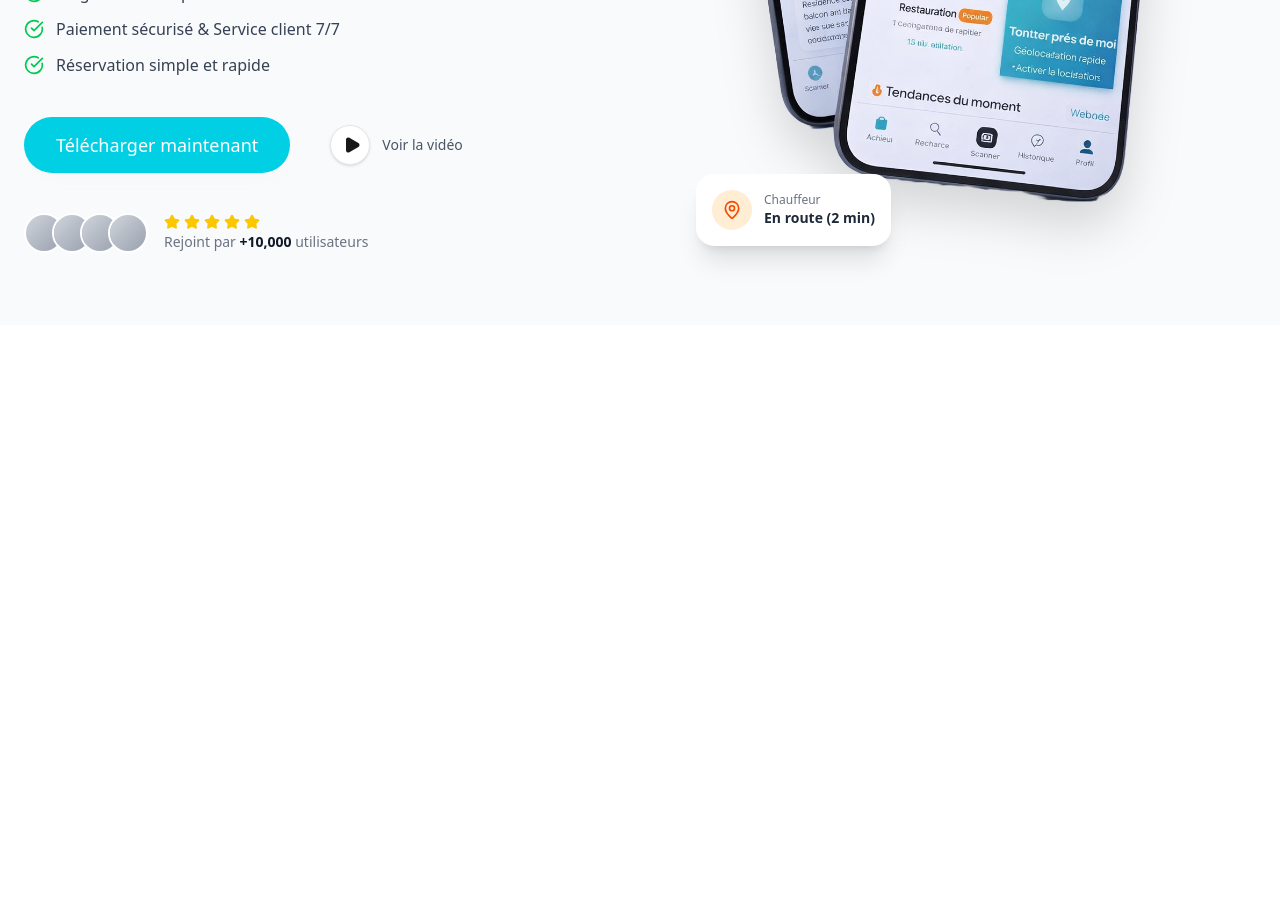
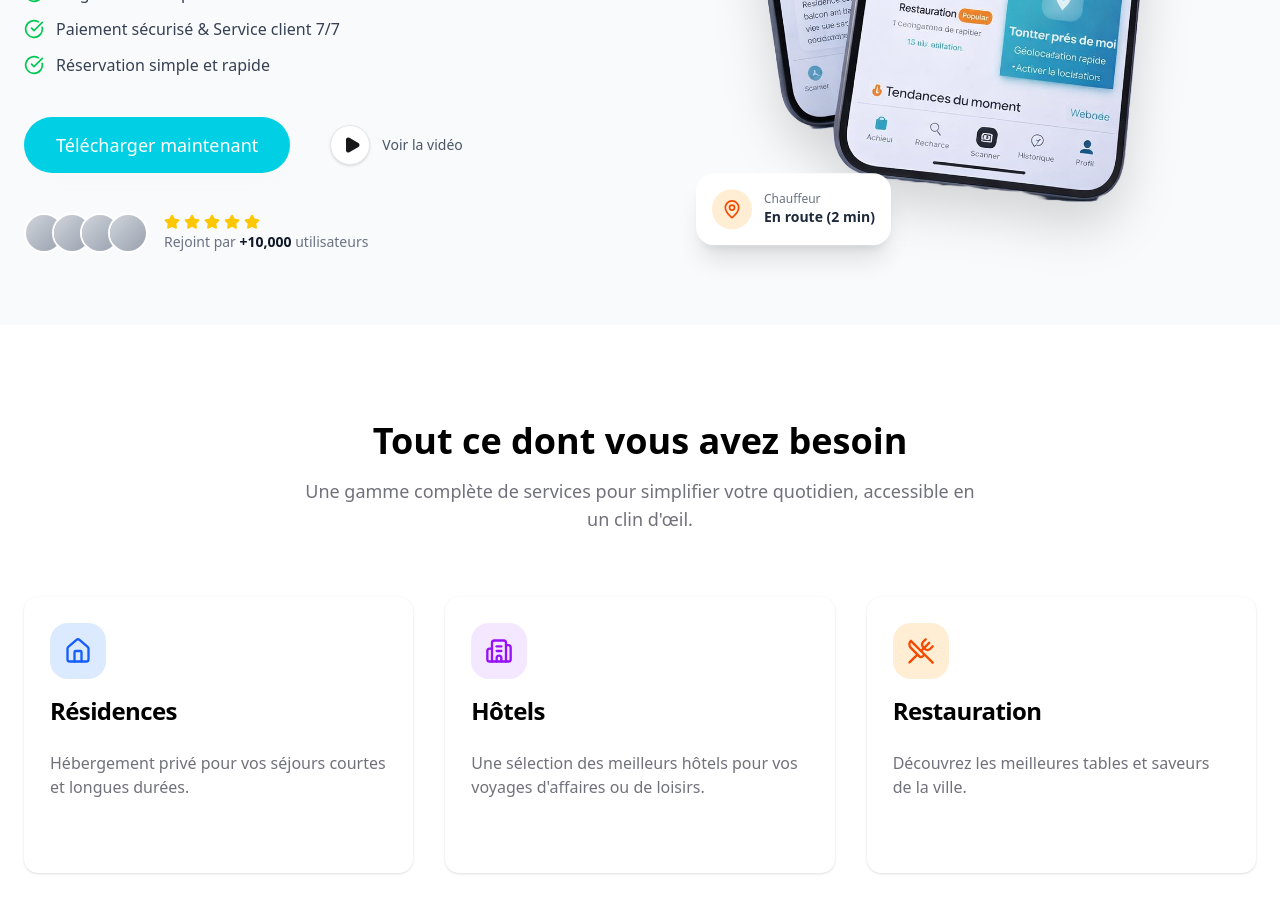
Before and after one commit to Level237/Yatout, a Next.js app: page / in a window 1280 px wide. Shown: the part 580-1492 px from the top of the page. Before the commit the page ends 905 px from the top, so only its background shows below. Built offline with nearby package versions, Linux system fonts and the light colour scheme.

Commit message:
feat: add ServicesShowcase component to the homepage and introduce a new Card UI component.

```diff
--- a/app/page.tsx
+++ b/app/page.tsx
@@ -1,11 +1,13 @@
 import Header from "@/components/Header";
 import Hero from "@/components/Hero";
+import ServicesShowcase from "@/components/ServicesShowcase";
 
 export default function Home() {
   return (
     <main className="min-h-screen bg-gray-50">
       <Header />
       <Hero />
+      <ServicesShowcase />
       <div className="container mx-auto px-4">
         {/* Future sections */}
       </div>
--- /dev/null
+++ b/components/ServicesShowcase.tsx
@@ -0,0 +1,113 @@
+"use client"
+
+import { motion } from "framer-motion"
+import { Home, Building2, UtensilsCrossed, ArrowRight } from "lucide-react"
+import { Card, CardContent, CardDescription, CardHeader, CardTitle } from "@/components/ui/card"
+import { Button } from "@/components/ui/button"
+
+const services = [
+  {
+    title: "Résidences",
+    description: "Hébergement privé pour vos séjours courtes et longues durées.",
+    icon: Home,
+    color: "bg-blue-100 text-blue-600",
+    gradient: "from-blue-500 to-cyan-400",
+  },
+  {
+    title: "Hôtels",
+    description: "Une sélection des meilleurs hôtels pour vos voyages d'affaires ou de loisirs.",
+    icon: Building2,
+    color: "bg-purple-100 text-purple-600",
+    gradient: "from-purple-500 to-indigo-400",
+  },
+  {
+    title: "Restauration",
+    description: "Découvrez les meilleures tables et saveurs de la ville.",
+    icon: UtensilsCrossed,
+    color: "bg-orange-100 text-orange-600",
+    gradient: "from-orange-500 to-amber-400",
+  },
+]
+
+const containerVariants = {
+  hidden: { opacity: 0 },
+  visible: {
+    opacity: 1,
+    transition: {
+      staggerChildren: 0.2,
+    },
+  },
+}
+
+const cardVariants = {
+  hidden: { opacity: 0, y: 30 },
+  visible: { opacity: 1, y: 0, transition: { duration: 0.5 } },
+}
+
+export default function ServicesShowcase() {
+  return (
+    <section className="py-24 bg-white relative overflow-hidden">
+        {/* Background blobs */}
+        <div className="absolute top-0 right-0 w-96 h-96 bg-gray-50 rounded-full blur-3xl -z-10 translate-x-1/2 -translate-y-1/2" />
+        <div className="absolute bottom-0 left-0 w-96 h-96 bg-gray-50 rounded-full blur-3xl -z-10 -translate-x-1/2 translate-y-1/2" />
+
+      <div className="container mx-auto px-4 md:px-6">
+        <div className="text-center max-w-2xl mx-auto mb-16">
+          <motion.h2
+            initial={{ opacity: 0, y: 20 }}
+            whileInView={{ opacity: 1, y: 0 }}
+            viewport={{ once: true }}
+            transition={{ duration: 0.5 }}
+            className="text-3xl md:text-4xl font-bold text-black mb-4"
+          >
+            Tout ce dont vous avez besoin
+          </motion.h2>
+          <motion.p
+            initial={{ opacity: 0, y: 20 }}
+            whileInView={{ opacity: 1, y: 0 }}
+            viewport={{ once: true }}
+            transition={{ duration: 0.5, delay: 0.1 }}
+            className="text-muted-foreground text-lg"
+          >
+            Une gamme complète de services pour simplifier votre quotidien, accessible en un clin d'œil.
+          </motion.p>
+        </div>
+
+        <motion.div
+          variants={containerVariants}
+          initial="hidden"
+          whileInView="visible"
+          viewport={{ once: true, margin: "-100px" }}
+          className="grid md:grid-cols-3 gap-8"
+        >
+          {services.map((service, index) => (
+            <motion.div key={index} variants={cardVariants}>
+              <Card className="h-full border-2 border-transparent hover:border-black/5 transition-all duration-300 hover:shadow-xl group relative overflow-hidden">
+                {/* Hover Gradient Background */}
+                 <div className={`absolute inset-0 bg-gradient-to-br ${service.gradient} opacity-0 group-hover:opacity-5 transition-opacity duration-500`} />
+
+                <CardHeader>
+                  <div className={`w-14 h-14 rounded-2xl ${service.color} flex items-center justify-center mb-4 group-hover:scale-110 transition-transform duration-300`}>
+                    <service.icon size={28} />
+                  </div>
+                  <CardTitle className="text-2xl text-black group-hover:text-primary transition-colors">
+                    {service.title}
+                  </CardTitle>
+                </CardHeader>
+                <CardContent>
+                  <CardDescription className="text-base text-muted-foreground mb-6 line-clamp-3">
+                    {service.description}
+                  </CardDescription>
+
+                  <div className="flex items-center text-primary font-medium opacity-0 -translate-x-4 group-hover:opacity-100 group-hover:translate-x-0 transition-all duration-300">
+                    Découvrir <ArrowRight className="ml-2 w-4 h-4" />
+                  </div>
+                </CardContent>
+              </Card>
+            </motion.div>
+          ))}
+        </motion.div>
+      </div>
+    </section>
+  )
+}
--- /dev/null
+++ b/components/ui/card.tsx
@@ -0,0 +1,76 @@
+import * as React from "react"
+
+import { cn } from "@/lib/utils"
+
+const Card = React.forwardRef<
+  HTMLDivElement,
+  React.HTMLAttributes<HTMLDivElement>
+>(({ className, ...props }, ref) => (
+  <div
+    ref={ref}
+    className={cn(
+      "rounded-xl border bg-card text-card-foreground shadow",
+      className
+    )}
+    {...props}
+  />
+))
+Card.displayName = "Card"
+
+const CardHeader = React.forwardRef<
+  HTMLDivElement,
+  React.HTMLAttributes<HTMLDivElement>
+>(({ className, ...props }, ref) => (
+  <div
+    ref={ref}
+    className={cn("flex flex-col space-y-1.5 p-6", className)}
+    {...props}
+  />
+))
+CardHeader.displayName = "CardHeader"
+
+const CardTitle = React.forwardRef<
+  HTMLDivElement,
+  React.HTMLAttributes<HTMLDivElement>
+>(({ className, ...props }, ref) => (
+  <div
+    ref={ref}
+    className={cn("font-semibold leading-none tracking-tight", className)}
+    {...props}
+  />
+))
+CardTitle.displayName = "CardTitle"
+
+const CardDescription = React.forwardRef<
+  HTMLDivElement,
+  React.HTMLAttributes<HTMLDivElement>
+>(({ className, ...props }, ref) => (
+  <div
+    ref={ref}
+    className={cn("text-sm text-muted-foreground", className)}
+    {...props}
+  />
+))
+CardDescription.displayName = "CardDescription"
+
+const CardContent = React.forwardRef<
+  HTMLDivElement,
+  React.HTMLAttributes<HTMLDivElement>
+>(({ className, ...props }, ref) => (
+  <div ref={ref} className={cn("p-6 pt-0", className)} {...props} />
+))
+CardContent.displayName = "CardContent"
+
+const CardFooter = React.forwardRef<
+  HTMLDivElement,
+  React.HTMLAttributes<HTMLDivElement>
+>(({ className, ...props }, ref) => (
+  <div
+    ref={ref}
+    className={cn("flex items-center p-6 pt-0", className)}
+    {...props}
+  />
+))
+CardFooter.displayName = "CardFooter"
+
+export { Card, CardHeader, CardFooter, CardTitle, CardDescription, CardContent }
```
